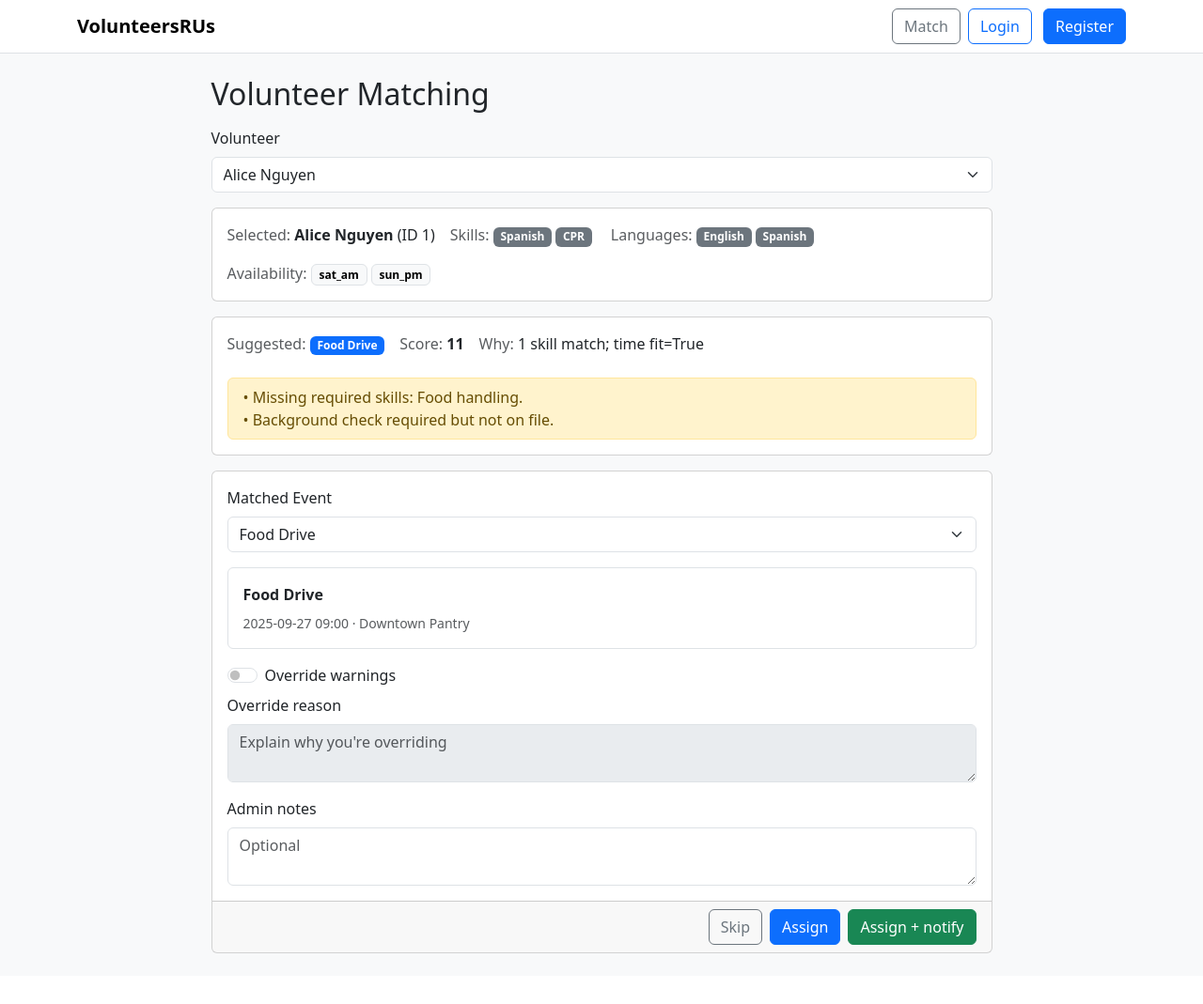
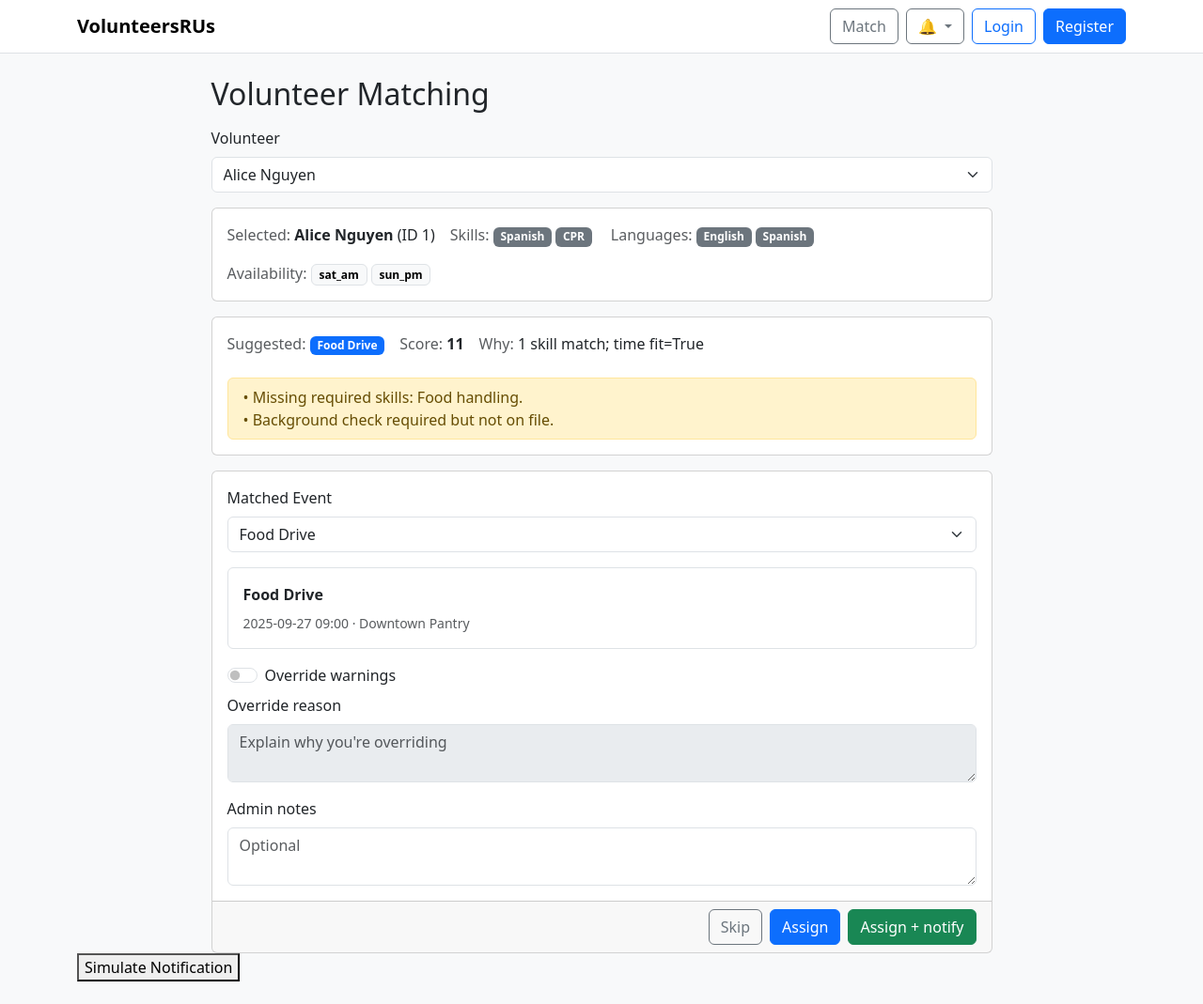
Before and after one commit to annauyentrang/SWDGroup22, a Django app: page /volunteers_r_us/match/ in a window 1280 px wide. Shown: the whole page at 94% size. Before the commit the page ends 1015 px from the top, so only its background shows below. Run offline with Django 5.2, Linux system fonts and the light colour scheme.

Commit message:
notification bell

```diff
--- a/django_project/volunteers_r_us/templates/base.html
+++ b/django_project/volunteers_r_us/templates/base.html
@@ -1,55 +1,40 @@
 <!doctype html>
+{% load static %}
 <html lang="en">
 <head>
   <meta charset="utf-8">
   <meta name="viewport" content="width=device-width, initial-scale=1">
   <title>{% block title %}VolunteersRUs{% endblock %}</title>
   <link href="https://cdn.jsdelivr.net/npm/bootstrap@5.3.3/dist/css/bootstrap.min.css" rel="stylesheet">
-  <link rel="stylesheet" href="/static/styles.css">
+  <link rel="stylesheet" href="{% static 'styles.css' %}">
 </head>
 <body class="bg-light">
   <nav class="navbar navbar-expand-lg bg-white border-bottom sticky-top">
     <div class="container">
       <a class="navbar-brand fw-semibold" href="{% url 'home' %}">VolunteersRUs</a>
-        <div class="ms-auto d-flex align-items-center gap-2">
-        <!-- Match page link -->
+
+      <div class="ms-auto d-flex align-items-center gap-2">
         <a class="btn btn-outline-secondary" href="{% url 'match_volunteer' %}">Match</a>
-        <!-- Notifications (requires context processor + urls/views) -->
-          {% if user.is_authenticated %}
-          <div class="dropdown">
-            <button class="btn btn-outline-secondary position-relative" data-bs-toggle="dropdown" aria-expanded="false">
-              🔔
-              {% if notif_unread and notif_unread > 0 %}
-                <span class="position-absolute top-0 start-100 translate-middle badge rounded-pill bg-danger">
-                  {{ notif_unread }}
-                </span>
-              {% endif %}
-            </button>
-            <ul class="dropdown-menu dropdown-menu-end" style="min-width:320px">
-              {% if notif_latest %}
-                {% for n in notif_latest %}
-                  <li>
-                    <a class="dropdown-item d-flex justify-content-between {% if n.unread %}fw-semibold{% endif %}"
-                       href="{% url 'notification_read' n.id %}">
-                      <span>{{ n.message }}</span>
-                      <small class="text-muted">{{ n.created_at|timesince }} ago</small>
-                    </a>
-                  </li>
-                {% endfor %}
-                <li><hr class="dropdown-divider"></li>
-                <li><a class="dropdown-item" href="{% url 'notifications' %}">View all</a></li>
-              {% else %}
-                <li><span class="dropdown-item-text text-muted">No notifications</span></li>
-              {% endif %}
-            </ul>
-          </div>
-          {% endif %}
 
-        <div class="ms-auto">
-        <a class="btn btn-outline-primary me-2" href="{% url 'login' %}">Login</a>
-        <a class="btn btn-primary" href="{% url 'register' %}">Register</a>
+        <!-- Single notifications dropdown (frontend-only) -->
+        <div class="dropdown" id="notif-root">
+          <button class="btn btn-outline-secondary dropdown-toggle position-relative"
+                  data-bs-toggle="dropdown" aria-expanded="false">
+            🔔 <span class="position-absolute top-0 start-100 translate-middle badge rounded-pill bg-danger"
+                     id="notif-badge" hidden>0</span>
+          </button>
+          <ul class="dropdown-menu dropdown-menu-end" id="notif-list" style="min-width:320px">
+            <li><span class="dropdown-item-text text-muted">No notifications</span></li>
+          </ul>
+        </div>
+
+        {% if user.is_authenticated %}
+          <a class="btn btn-outline-secondary" href="{% url 'logout' %}">Logout</a>
+        {% else %}
+          <a class="btn btn-outline-primary" href="{% url 'login' %}">Login</a>
+          <a class="btn btn-primary" href="{% url 'register' %}">Register</a>
+        {% endif %}
       </div>
-
     </div>
   </nav>
 
@@ -57,8 +42,12 @@
     {% block content %}{% endblock %}
   </main>
 
+  <!-- Toast container near end of body -->
+  <div class="position-fixed bottom-0 end-0 p-3" style="z-index:1080">
+    <div id="toast-container"></div>
+  </div>
+
   <script src="https://cdn.jsdelivr.net/npm/bootstrap@5.3.3/dist/js/bootstrap.bundle.min.js"></script>
-  <script src="/static/main.js"></script>
-
+  <script src="{% static 'js/notifications.js' %}"></script>
 </body>
 </html>
--- a/django_project/volunteers_r_us/templates/match_form.html
+++ b/django_project/volunteers_r_us/templates/match_form.html
@@ -90,5 +90,11 @@
     ta.disabled = !this.checked; if (!this.checked) ta.value="";
   });
   </script>
-</div></div>
+</div>
+</div>
+
+<button onclick="FENotify.push({message:'Assigned to Food Drive'})">
+  Simulate Notification
+</button>
+
 {% endblock %}
```
